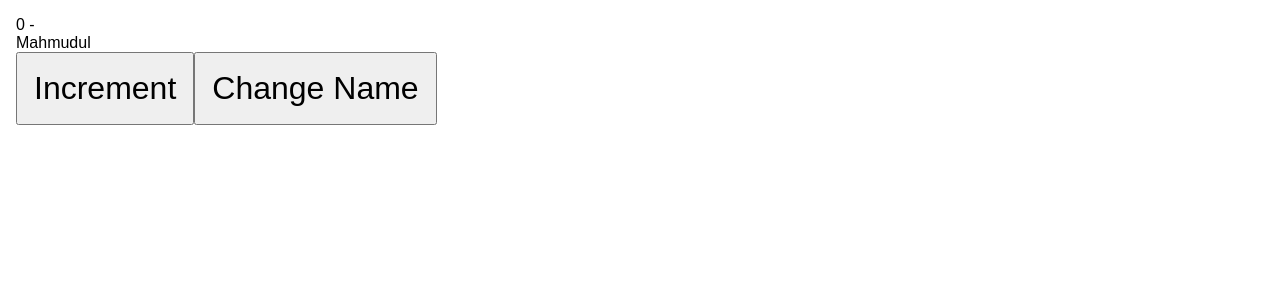
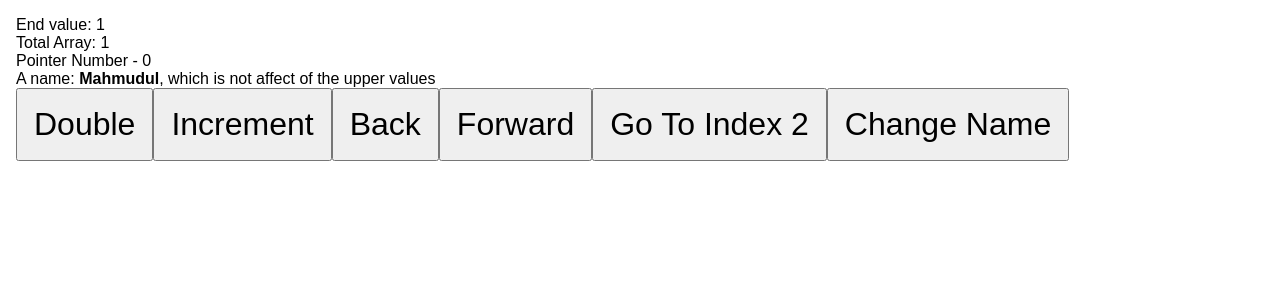
Before and after one commit to mhasanmeet/React-Hooks, a React (Vite) app: page / in a window 1280 px wide. Shown: the top 300 px of the page. Built offline with nearby package versions, Linux system fonts and the light colour scheme.

Commit message:
custom hooks: useStateWithHistory

```diff
--- /dev/null
+++ b/src/004-custom-Hooks/useStateWithHistory/StateWithHistoryComponent.jsx
@@ -0,0 +1,24 @@
+import {useState} from 'react'
+import useStateWithHistory from "./useStateWithHistory"
+
+const StateWithHistoryComponent = () => {
+    const [count, setCount, {history, pointer, back, forward, go}] = useStateWithHistory(1)
+    const [name, setName] = useState("Mahmudul")
+
+  return (
+    <div>
+        <div className="">End value: {count}</div>
+        <div className="">Total Array: {history.join(", ")}</div>
+        <div className="">Pointer Number - {pointer}</div>
+        <div className="">A name: <b>{name}</b>, which is not affect of the upper values</div>
+        <button onClick={() => setCount(currentCount => currentCount * 2)}>Double</button>
+        <button onClick={() => setCount(currentCount => currentCount + 1)}>Increment</button>
+        <button onClick={back}>Back</button>
+        <button onClick={forward}>Forward</button>
+        <button onClick={() => go(2)}>Go To Index 2</button>
+        <button onClick={() => setName("Hasan")}>Change Name</button>
+    </div>
+  )
+}
+
+export default StateWithHistoryComponent
--- /dev/null
+++ b/src/004-custom-Hooks/useStateWithHistory/useStateWithHistory.jsx
@@ -0,0 +1,68 @@
+import { useCallback, useRef, useState } from "react";
+
+export default function useStateWithHistory(
+                            defaultValue,
+                            {capacity = 10} = {}
+                        ){
+
+                    const [value, setValue] = useState(defaultValue)
+                    const historyRef = useRef([value])
+                    const pointerRef = useRef(0)
+
+                    // the main part of the hook
+                    const set = useCallback (
+                        v => {
+                            const resolvedValue = typeof v === "function" ? v(value) : v
+
+                            if (historyRef.current[pointerRef.current] !== resolvedValue){
+                                if (pointerRef.current < historyRef.current.length -  1){
+                                    historyRef.current.splice(pointerRef.current + 1)
+                                }
+
+                                historyRef.current.push(resolvedValue)
+
+                                while (historyRef.current.length > capacity){
+                                    historyRef.current.shift()
+                                }
+
+                                pointerRef.current = historyRef.current.length -  1
+                            }
+
+                            setValue(resolvedValue)
+                        },
+                        [capacity, value]
+                    )
+
+                    //decrease pointer value
+                    const back = useCallback(() => {
+                        if (pointerRef.current <= 0) return
+                        pointerRef.current --
+
+                        setValue(historyRef.current[pointerRef.current])
+                    }, [])
+
+                    // increase pointer value
+                    const forward = useCallback(() =>{
+                        if (pointerRef.current >= historyRef.current.length - 1) return
+                        pointerRef.current ++
+
+                        setValue(historyRef.current[pointerRef.current])
+                    }, [])
+
+                    // go to specific pointer index
+                    const go = useCallback(index =>{
+                        if(index < 0 || index >= historyRef.current.length - 1)
+                        return pointerRef.current = index
+                        setValue(historyRef.current[pointerRef.current])
+                    }, [])
+
+                    return [
+                        value, set, {
+                            history: historyRef.current,
+                            pointer: pointerRef.current,
+                            back,
+                            forward,
+                            go
+                        }
+                    ]
+                }
--- a/src/App.jsx
+++ b/src/App.jsx
@@ -19,6 +19,7 @@
 import UpdateEffectComponent from "./004-custom-Hooks/useUpdateEffect/UpdateEffectComponent";
 import UseArrayComponent from "./004-custom-Hooks/useArray/UseArrayComponent";
 import PreviousComponent from "./004-custom-Hooks/usePrevious/PreviousComponent";
+import StateWithHistoryComponent from "./004-custom-Hooks/useStateWithHistory/StateWithHistoryComponent";
 
 //use cases
 import StopWatch from "./use-cases/stopWatch/StopWatch";
@@ -68,7 +69,8 @@
       {/* <DebounceComponent/> */}
       {/* <UpdateEffectComponent/> */}
       {/* <UseArrayComponent/> */}
-      <PreviousComponent/>
+      {/* <PreviousComponent/> */}
+      <StateWithHistoryComponent/>
 
     </div>
   )
```
